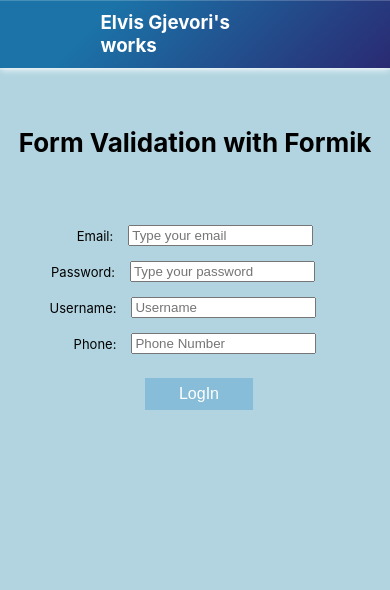
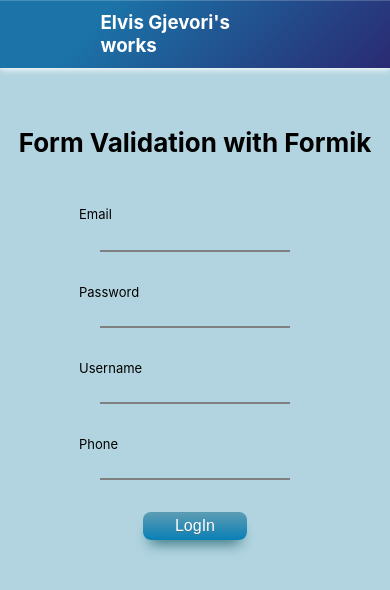
Before and after one commit to elvisgj/portfolio, a React (Create React App) app: page /form in a window 390 px wide. Shown: the top 590 px of the page. Built offline with nearby package versions, Linux system fonts and the light colour scheme.

Commit message:
form validation design

```diff
--- a/src/form_valid/FormValid.js
+++ b/src/form_valid/FormValid.js
@@ -1,49 +1,51 @@
-import React from 'react';
-import './formStyle.css'
-import { Formik } from 'formik'
-import * as yup from 'yup'
+import React from "react";
+import "./formStyle.css";
+import { Formik } from "formik";
+import * as yup from "yup";
 
-const phoneRegExp = /^\(?([0-9]{3})\)?[-. ]?([0-9]{3})[-. ]?([0-9]{4})$/
+const phoneRegExp = /^\(?([0-9]{3})\)?[-. ]?([0-9]{3})[-. ]?([0-9]{4})$/;
 
 const formSchema = yup.object().shape({
-    email: yup.string()
-        .email()
-        .required("Email is required"),
-    password: yup.string()
-        .required("Password is required")
-        .min(7),
-    username: yup.string()
-        .required("Username is required")
-        .min(2),
-    phone: yup.string()
-        .matches(phoneRegExp, 'Phone number is not valid')
-        .required()
-})
+  email: yup.string().email().required("Email is required"),
+  password: yup.string().required("Password is required").min(7),
+  username: yup.string().required("Username is required").min(2),
+  phone: yup
+    .string()
+    .matches(phoneRegExp, "Phone number is not valid")
+    .required(),
+});
 
 function Form() {
   return (
     <div className="form-div">
-            <h1 className='form-title'>Form Validation with Formik</h1>
+      <h1 className="form-title">Form Validation with Formik</h1>
       <div>
-                <Formik initialValues={{
+        <Formik
+          initialValues={{
             email: "",
             password: "",
             username: "",
-                    phone: ""
+            phone: "",
           }}
           validationSchema={formSchema}
-                    onSubmit={(values) => console.log(values)}>
-
+          onSubmit={(values) => console.log(values)}
+        >
           {({
-                        handleSubmit, handleChange, handleBlur, isValid, values, errors, touched,
+            handleSubmit,
+            handleChange,
+            handleBlur,
+            isValid,
+            values,
+            errors,
+            touched,
           }) => {
-
             return (
-                            <form onSubmit={handleSubmit}>
+              <form onSubmit={handleSubmit} className="form">
                 <div className="div-input">
                   <div className="lable">
-                                        <label htmlFor="email">Email:</label>
+                    <label htmlFor="email">Email</label>
                   </div>
+                  <div>
                     <input
                       className="input"
                       type="text"
@@ -51,14 +53,17 @@ function Form() {
                       value={values.email}
                       onChange={handleChange}
                       onBlur={handleBlur}
-                                        placeholder="Type your email" />
+                    />
                   </div>
-                                {errors.email && touched.email && <div>
+                </div>
+                {errors.email && touched.email && (
+                  <div>
                     <p className="errors">{errors.email}</p>
-                                </div>}
+                  </div>
+                )}
                 <div className="div-input-spec">
                   <div className="lable">
-                                        <label htmlFor="password">Password:</label>
+                    <label htmlFor="password">Password</label>
                   </div>
                   <input
                     className="input"
@@ -67,14 +72,16 @@ function Form() {
                     value={values.password}
                     onChange={handleChange}
                     onBlur={handleBlur}
-                                        placeholder="Type your password" />
+                  />
                 </div>
-                                {errors.password && touched.password && < div >
+                {errors.password && touched.password && (
+                  <div>
                     <p className="errors">{errors.password}</p>
-                                </div>}
+                  </div>
+                )}
                 <div className="div-input-spec">
-                                    <div className="lable" >
-                                        <label htmlFor="Username">Username:</label>
+                  <div className="lable">
+                    <label htmlFor="Username">Username</label>
                   </div>
                   <input
                     className="input"
@@ -83,14 +90,16 @@ function Form() {
                     value={values.username}
                     onChange={handleChange}
                     onBlur={handleBlur}
-                                        placeholder="Username" />
+                  />
                 </div>
-                                {errors.username && touched.username && < div >
+                {errors.username && touched.username && (
+                  <div>
                     <p className="errors">{errors.username}</p>
-                                </div>}
+                  </div>
+                )}
                 <div className="div-input">
                   <div className="lable">
-                                        <label htmlFor="phone">Phone:</label>
+                    <label htmlFor="phone">Phone</label>
                   </div>
                   <input
                     className="input"
@@ -99,24 +108,29 @@ function Form() {
                     value={values.phone}
                     onChange={handleChange}
                     onBlur={handleBlur}
-                                        placeholder="Phone Number" />
+                  />
                 </div>
-                                {errors.phone && touched.phone && < div >
+                {errors.phone && touched.phone && (
+                  <div>
                     <p className="errors">{errors.phone}</p>
-                                </div>}
+                  </div>
+                )}
                 <div className="button-wrapper">
-                                    <button type="submit" disabled={!isValid}
-                                        className="button-submit" >LogIn</button>
+                  <button
+                    type="submit"
+                    disabled={!isValid}
+                    className="button-submit"
+                  >
+                    LogIn
+                  </button>
                 </div>
               </form>
-                        )
+            );
           }}
         </Formik>
       </div>
-        </div >
-
-
-    )
+    </div>
+  );
 }
 
 export default Form;
--- a/src/form_valid/formStyle.css
+++ b/src/form_valid/formStyle.css
@@ -9,117 +9,128 @@
   padding-top: 30px;
 }
 
-.div-input{
+.div-input {
   display: flex;
+  justify-content: center;
+  align-items: center;
+  flex-direction: column;
+}
+
+.form {
+  display: flex;
+  flex-direction: column;
+}
+
+.div-input-spec {
+  display: flex;
+  flex-direction: column;
   justify-content: center;
   align-items: center;
 }
 
-.div-input-spec{
-    display: flex;
-    justify-content: center;
-    align-items: center;
-    padding-right: 26px;
+.lable {
+  width: 16.5rem;
+  font-size: 1rem;
+  color: black;
+  margin-top: 2rem;
+  margin-bottom: 0.5rem;
 }
 
-.lable{
-    padding-right: 15px;
-    margin-top: 15px;
-}
-
-.input{
-    margin-top: 15px;
+.input {
+  width: 17rem;
+  border: none;
+  border-bottom: 2px solid grey;
+  outline: 0;
+  font-size: 0.9rem;
+  color: #38383c;
+  background: transparent;
 }
 
 .button-submit {
-    background-color: #4CAF50;
-    border: 2px solid #4CAF50;
-    color: white;
   text-align: center;
   text-decoration: none;
-    display: inline-block;
-    font-size: 16px;
-    margin: 4px 2px;
-    transition-duration: 0.4s;
+  font-size: 1rem;
   cursor: pointer;
   padding-top: 5px;
   padding-bottom: 5px;
   padding-left: 32px;
-    margin-left: 10px;
+  margin-top: 2rem;
   padding-right: 32px;
+  box-shadow: 0px 10px 14px -7px #276873;
+  background: linear-gradient(to bottom, #599bb3 5%, #097fb6 100%);
+  border-radius: 8px;
+  color: #ffffff;
+  text-shadow: 0px 1px 0px #3d768a;
+  border: none;
 }
 
-.button-submit:hover{
-    background-color: #239127;
+.button-submit:hover {
+  background: linear-gradient(to bottom, #408c99 5%, #097fb6 100%);
 }
-.button-submit:disabled{
-  border: 1px solid #999999;
-  background-color: #cccccc;
-  color: #666666;
+.button-submit:disabled {
+  color: #717070;
   cursor: default;
+  background: rgb(187, 187, 187);
 }
 
 .button-wrapper {
   display: flex;
   justify-content: center;
   align-items: center;
-      margin-top: 20px;
 }
 
-  .errors{
+.errors {
   display: flex;
   justify-content: center;
   align-items: center;
   margin-top: 2px;
   font-size: 11px;
-    margin-left: 35px;
-    color: red;
+  color: rgb(231, 88, 88);
   margin-bottom: 0px;
 }
 
-  @media only screen and (max-width: 414px){
+@media only screen and (max-width: 414px) {
   .form-title {
     display: flex;
     justify-content: center;
     align-items: center;
     font-size: 26px;
-        margin-bottom: 52px;
+    margin-bottom: 1rem;
   }
 
-    .div-input-spec{
-        display: flex;
-        justify-content: center;
-        align-items: center;
-        padding-right: 24px;
-    }
-
-    .div-input{
+  .div-input-spec {
     display: flex;
     justify-content: center;
     align-items: center;
   }
 
-    .lable{
-        padding-right: 15px;
+  .div-input {
+    display: flex;
+    justify-content: center;
+    align-items: center;
+  }
+
+  .lable {
     font-size: 13px;
+    width: 14.5rem;
   }
 
   .button-submit {
-        background-color: #87bdd8;
-        border: 2px solid #87bdd8;
-        color: white;
     text-align: center;
     text-decoration: none;
-        display: inline-block;
-        font-size: 16px;
-        margin: 4px 2px;
-        transition-duration: 0.4s;
+    font-size: 1rem;
     cursor: pointer;
     padding-top: 5px;
     padding-bottom: 5px;
     padding-left: 32px;
-        margin-left: 10px;
+    margin-top: 2rem;
     padding-right: 32px;
+    box-shadow: 0px 10px 14px -7px #276873;
+    background: linear-gradient(to bottom, #599bb3 5%, #097fb6 100%);
+    border-radius: 8px;
+    color: #ffffff;
+    text-shadow: 0px 1px 0px #3d768a;
+    border: none;
   }
 
   .form-div {
@@ -129,8 +140,7 @@
     align-items: center;
   }
 
-    .input{
+  .input {
     width: min-content;
   }
-
 }
```
Lines whose indentation alone changed are shown as unchanged.
